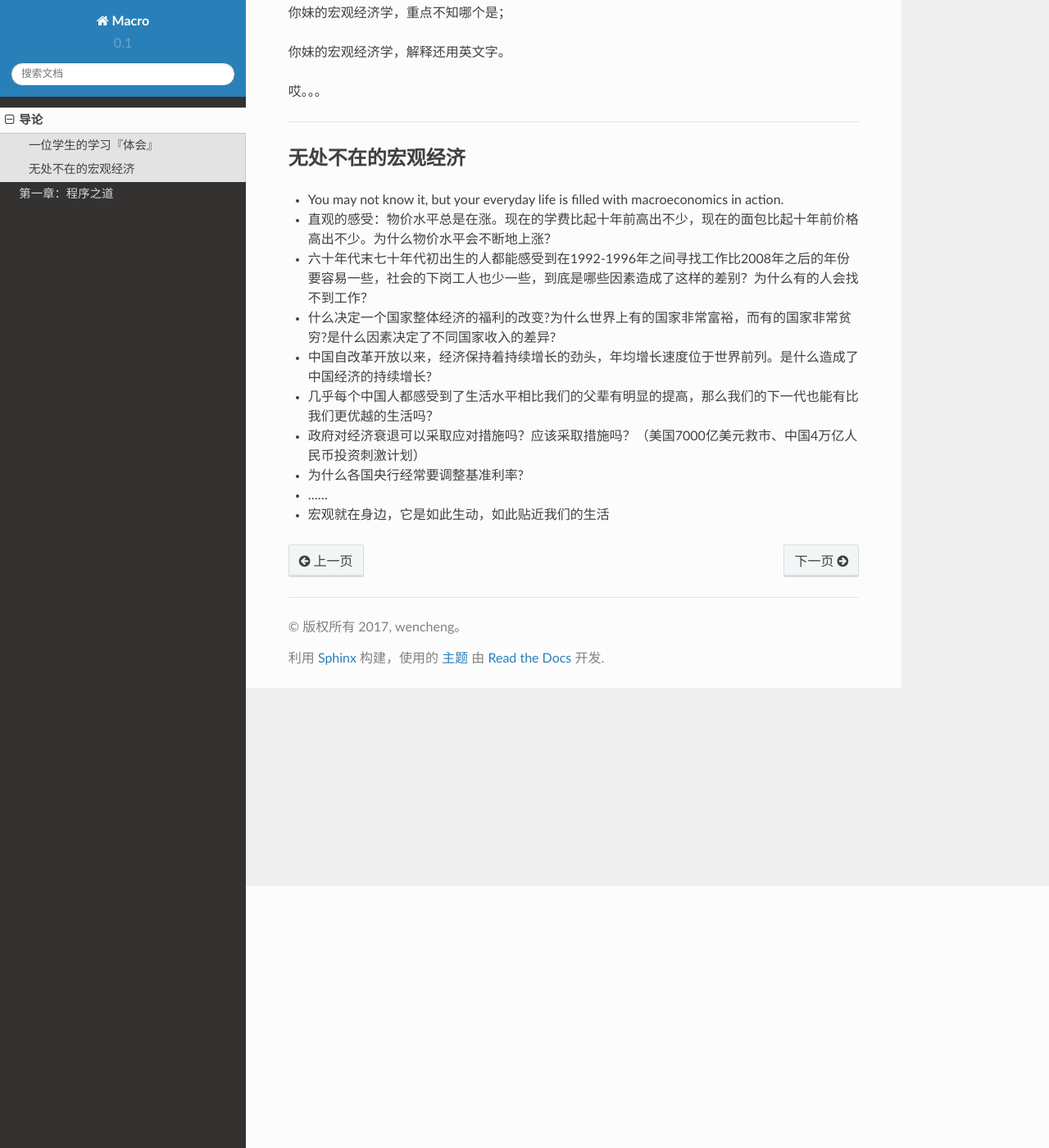
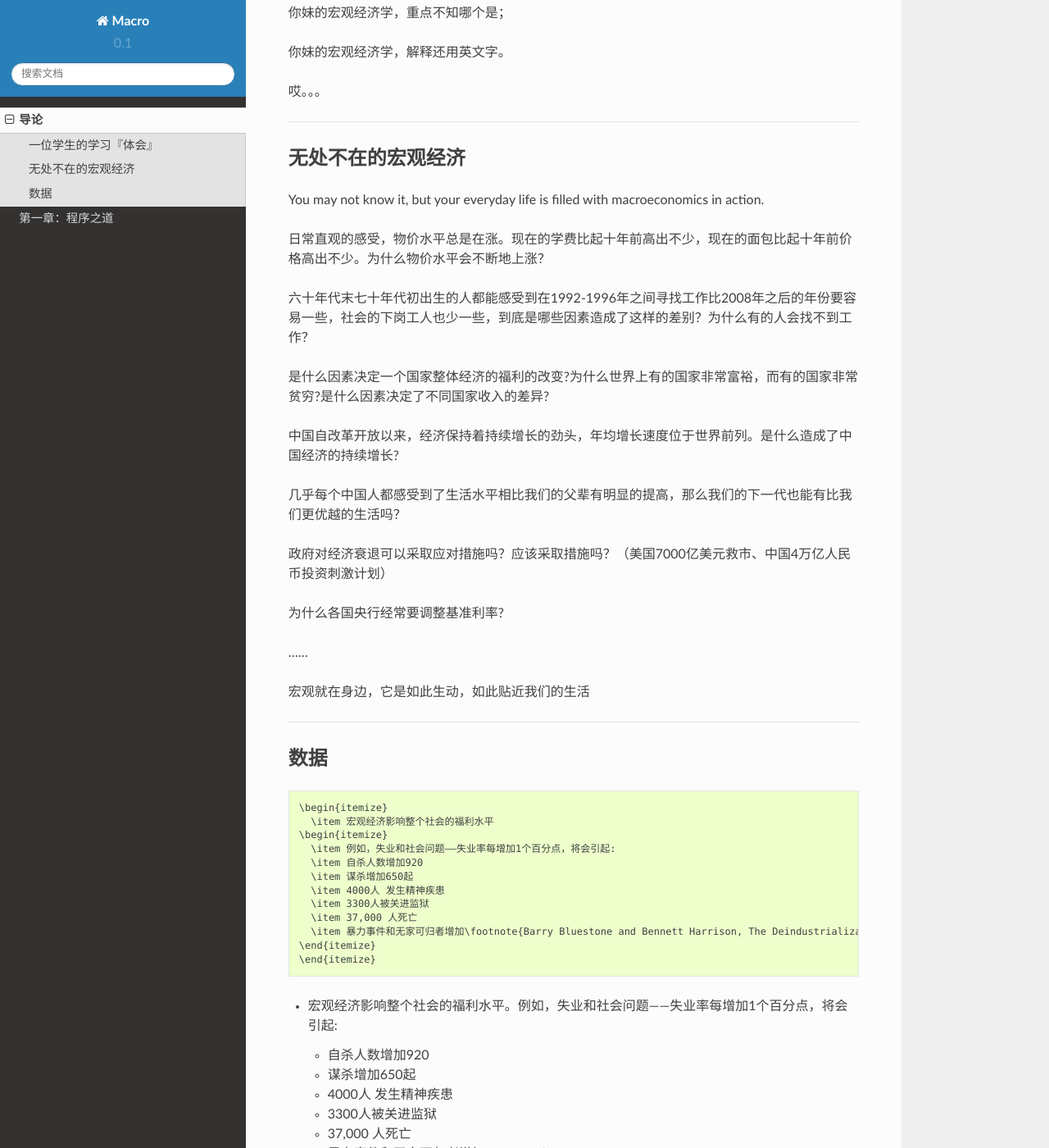
Before and after one commit to wenchengfeng/notes, a Sphinx documentation site: the page built from source/00_intro.rst, in a window 1280 px wide and 1400 px high, scrolled down 319 px. Shown: the whole window at 82% size. Built offline with Sphinx 7.4.7 and the Read the Docs theme 2.0.0, drawn with Linux system fonts in a browser that asks for light colours; some of the changed text lies outside the part shown.

Commit message:
继续修改导论

```diff
--- a/source/00_intro.rst
+++ b/source/00_intro.rst
@@ -2,7 +2,7 @@
 ====
 
 一位学生的学习『体会』
---------------
+----------------------
 
 你妹的宏观经济学，全是符号和公式；
 
@@ -19,24 +19,61 @@
 无处不在的宏观经济
 ------------------
 
--  You may not know it, but your everyday life is filled with
-   macroeconomics in action.
+You may not know it, but your everyday life is filled with
+macroeconomics in action.
 
--  直观的感受：物价水平总是在涨。现在的学费比起十年前高出不少，现在的面包比起十年前价格高出不少。为什么物价水平会不断地上涨？
+日常直观的感受，物价水平总是在涨。现在的学费比起十年前高出不少，现在的面包比起十年前价格高出不少。为什么物价水平会不断地上涨？
 
--  六十年代末七十年代初出生的人都能感受到在1992-1996年之间寻找工作比2008年之后的年份要容易一些，社会的下岗工人也少一些，到底是哪些因素造成了这样的差别？为什么有的人会找不到工作？
+六十年代末七十年代初出生的人都能感受到在1992-1996年之间寻找工作比2008年之后的年份要容易一些，社会的下岗工人也少一些，到底是哪些因素造成了这样的差别？为什么有的人会找不到工作？
 
--  什么决定一个国家整体经济的福利的改变?为什么世界上有的国家非常富裕，而有的国家非常贫穷?是什么因素决定了不同国家收入的差异?
+是什么因素决定一个国家整体经济的福利的改变?为什么世界上有的国家非常富裕，而有的国家非常贫穷?是什么因素决定了不同国家收入的差异?
 
--  中国自改革开放以来，经济保持着持续增长的劲头，年均增长速度位于世界前列。是什么造成了中国经济的持续增长?
+中国自改革开放以来，经济保持着持续增长的劲头，年均增长速度位于世界前列。是什么造成了中国经济的持续增长?
 
--  几乎每个中国人都感受到了生活水平相比我们的父辈有明显的提高，那么我们的下一代也能有比我们更优越的生活吗？
+几乎每个中国人都感受到了生活水平相比我们的父辈有明显的提高，那么我们的下一代也能有比我们更优越的生活吗？
 
--
-   政府对经济衰退可以采取应对措施吗？应该采取措施吗？（美国7000亿美元救市、中国4万亿人民币投资刺激计划）
+政府对经济衰退可以采取应对措施吗？应该采取措施吗？（美国7000亿美元救市、中国4万亿人民币投资刺激计划）
 
--  为什么各国央行经常要调整基准利率?
+为什么各国央行经常要调整基准利率?
 
--  …...
+…...
 
--  宏观就在身边，它是如此生动，如此贴近我们的生活
+宏观就在身边，它是如此生动，如此贴近我们的生活
+
+--------------
+
+数据
+----
+
+.. code::
+
+    \begin{itemize}
+      \item 宏观经济影响整个社会的福利水平
+    \begin{itemize}
+      \item 例如，失业和社会问题——失业率每增加1个百分点，将会引起:
+      \item 自杀人数增加920
+      \item 谋杀增加650起
+      \item 4000人 发生精神疾患
+      \item 3300人被关进监狱
+      \item 37,000 人死亡
+      \item 暴力事件和无家可归者增加\footnote{Barry Bluestone and Bennett Harrison, The Deindustrialization of America (New York:  Basic Books, 1982), Chapter 3}
+    \end{itemize}
+    \end{itemize}
+
+-  宏观经济影响整个社会的福利水平。例如，失业和社会问题——失业率每增加1个百分点，将会引起:
+
+   -   自杀人数增加920
+
+   -   谋杀增加650起
+
+   -   4000人 发生精神疾患
+
+   -   3300人被关进监狱
+
+   -   37,000 人死亡
+
+   -   暴力事件和无家可归者增加\\footnote{Barry Bluestone and Bennett
+      Harrison, The Deindustrialization of America (New York: Basic
+      Books, 1982), Chapter 3}
+
+-  宏观经济影响你本人的福利水平。例如，失业和收入增长
```
Also changed, not shown: source/导论.md (+52 -11 lines).
